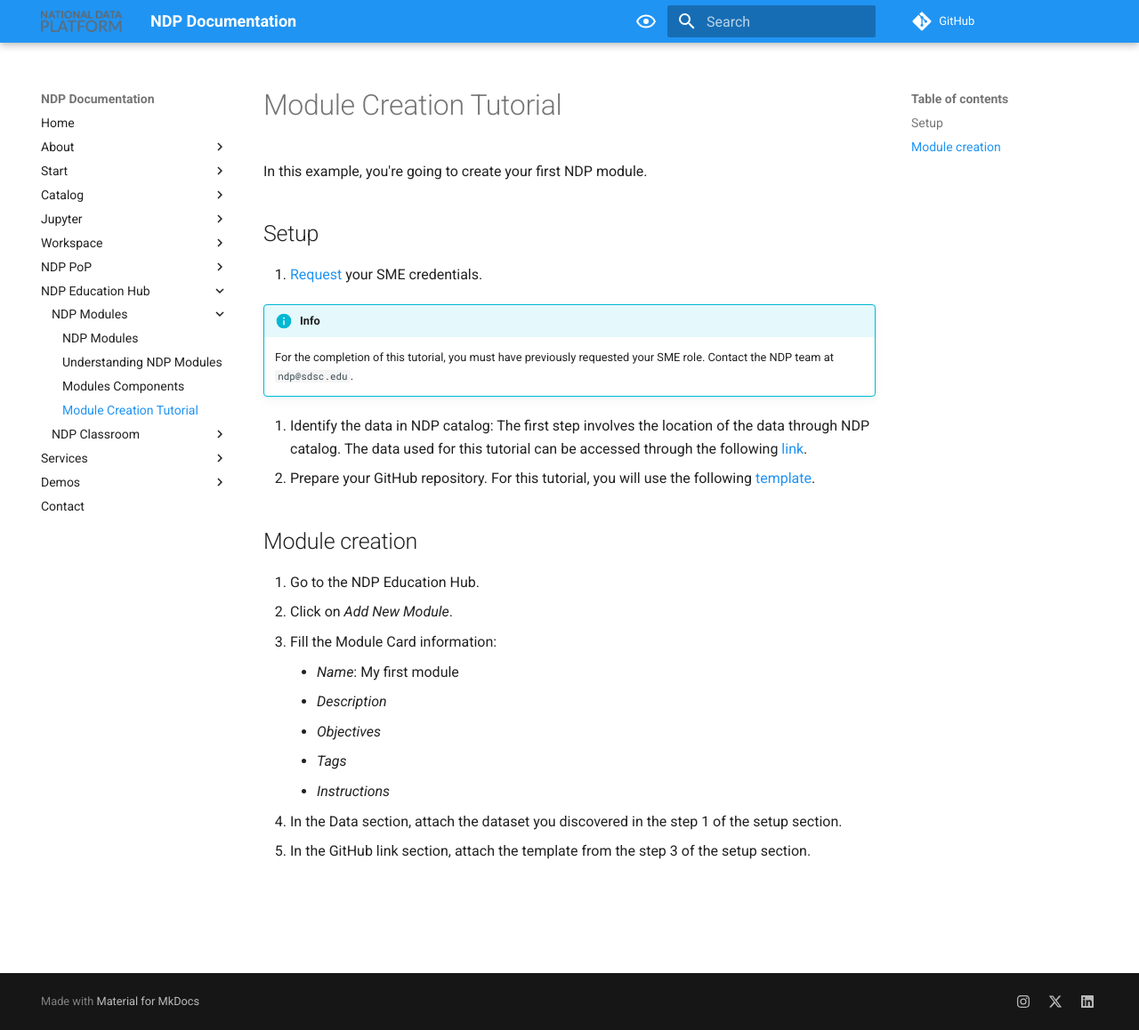
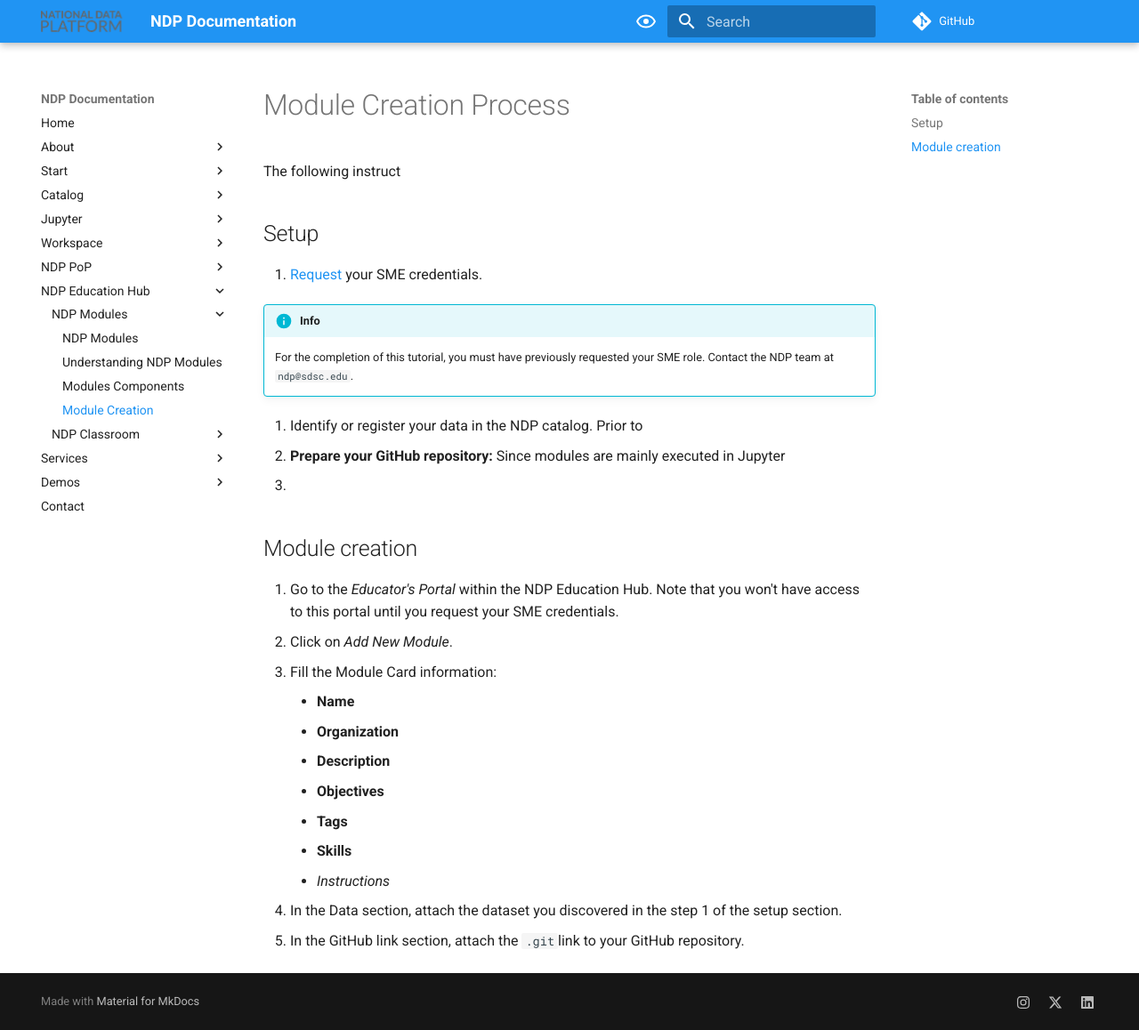
Before and after one commit to national-data-platform/ndp-documentation, an MkDocs documentation site: the page built from docs/ndp-modules/module-tutorial.md, in a window 1280 px wide and 1158 px high. Shown: the whole window at 89% size. Built offline with MkDocs 1.6.1 and Material for MkDocs 9.7.7, drawn with Linux system fonts in a browser that asks for light colours.

```diff
--- a/docs/ndp-modules/module-tutorial.md
+++ b/docs/ndp-modules/module-tutorial.md
@@ -1,24 +1,27 @@
-# Module Creation Tutorial
+# Module Creation Process
 
-In this example, you're going to create your first NDP module.
+The following instruct
 
 ## Setup
 
 1. [Request]() your SME credentials.
 !!! info
     For the completion of this tutorial, you must have previously requested your SME role. Contact the NDP team at `ndp@sdsc.edu`.
-2. Identify the data in NDP catalog: The first step involves the location of the data through NDP catalog. The data used for this tutorial can be accessed through the following [link]().
-3. Prepare your GitHub repository. For this tutorial, you will use the following [template]().
+2. Identify or register your data in the NDP catalog. Prior to
+3. **Prepare your GitHub repository:** Since modules are mainly executed in Jupyter
+4.
 
 ## Module creation
 
-1. Go to the NDP Education Hub.
+1. Go to the *Educator's Portal* within the NDP Education Hub. Note that you won't have access to this portal until you request your SME credentials.
 2. Click on *Add New Module*.
 3. Fill the Module Card information:
-    - *Name*: My first module
-    - *Description*
-    - *Objectives*
-    - *Tags*
+    - **Name**
+    - **Organization**
+    - **Description**
+    - **Objectives**
+    - **Tags**
+    - **Skills**
     - *Instructions*
 4. In the Data section, attach the dataset you discovered in the step 1 of the setup section.
-5. In the GitHub link section, attach the template from the step 3 of the setup section.
+5. In the GitHub link section, attach the `.git`link to your GitHub repository.
--- a/mkdocs.yml
+++ b/mkdocs.yml
@@ -10,6 +10,7 @@ nav:
     - Sign In: start/signin.md
   - Catalog:
     - Exploring Data Catalog: catalog/catalog.md
+    - Advanced Search: catalog/advanced-search.md
     - Register your data: catalog/register-data.md
   - Jupyter:
     - NDP Jupyterhub: jupyter/jupyterhub.md
@@ -24,7 +25,7 @@ nav:
         - NDP Modules: ndp-modules/index.md
         - Understanding NDP Modules: ndp-modules/understanding-modules.md
         - Modules Components: ndp-modules/module-components.md
-        - Module Creation Tutorial: ndp-modules/module-tutorial.md
+        - Module Creation: ndp-modules/module-tutorial.md
     - NDP Classroom:
         - NDP Classroom: ndp-classroom/index.md
         - Set Up: ndp-classroom/set-up.md
```
Also changed, not shown: docs/catalog/advanced-search.md (added, +29 -0 lines), docs/catalog/catalog.md (+5 -6 lines).
